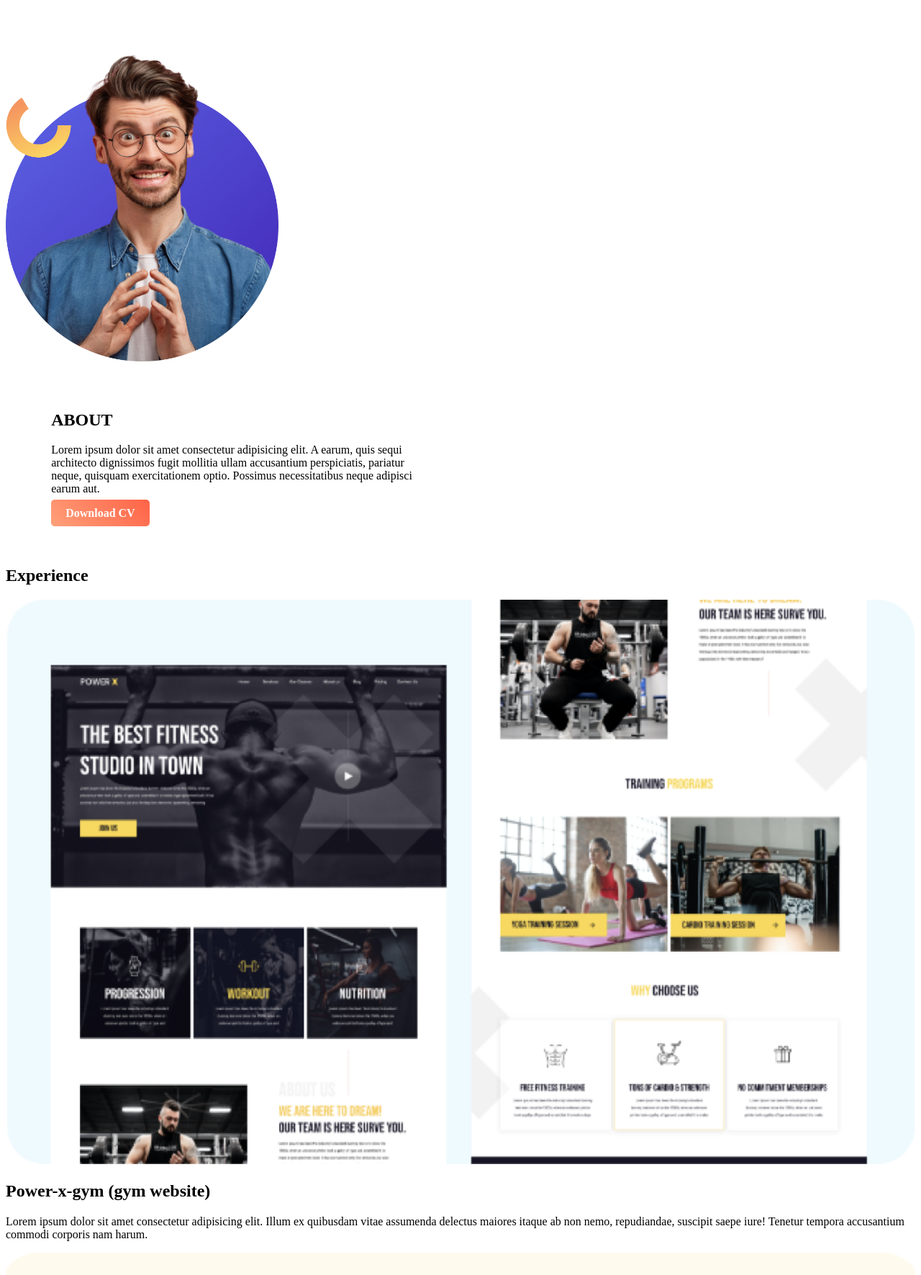
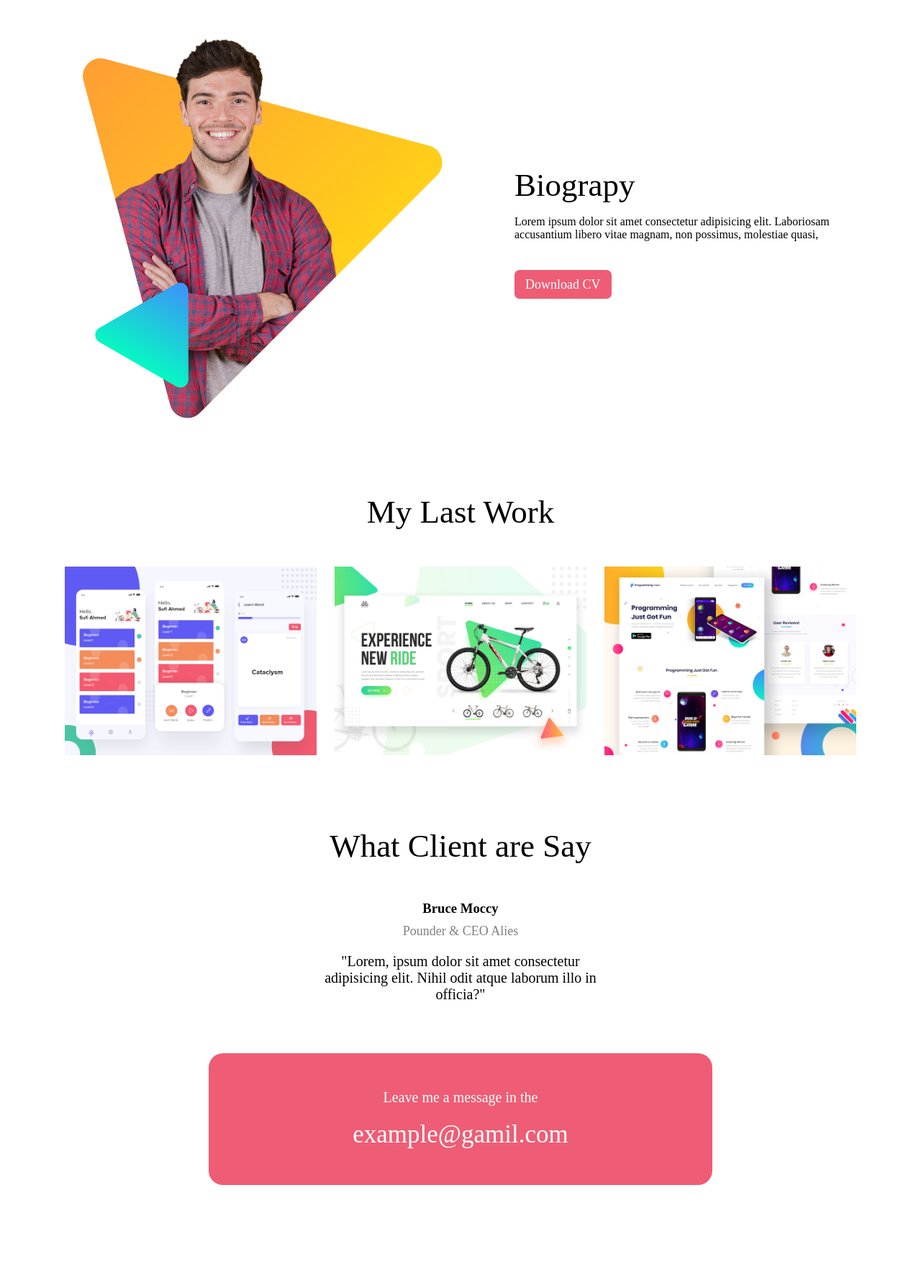
Before and after one commit to Yasin-Arafat1/personal-website, a plain HTML site: page index.html in a window 1280 px wide. Shown: the part 629-2400 px from the top of the page at 72% size. After the commit the page ends 2333 px from the top, so only its background shows below. Drawn offline with Linux system fonts and the light colour scheme.

Commit message:
correction

```diff
--- a/index.html
+++ b/index.html
@@ -10,48 +10,52 @@
 </head>
 
 <body>
-    <section class="self-container">
-        <div>
-            <h3>Hello I'm</h3>
-            <H1>Yasin Arafat</H1>
-            <p>Lorem ipsum dolor sit amet consectetur adipisicing elit. A earum, quis sequi architecto dignissimos fugit
-                mollitia ullam accusantium perspiciatis, pariatur neque, quisquam exercitationem optio. Possimus
-                necessitatibus neque adipisci earum aut.</p>
-            <a class="anchor" href="https://github.com/Yasin-Arafat1/personal-website">Hire me</a>
+    <section class="starting-section">
+        <div class="description">
+            <h2 class="section-title">Hello I'm</h2>
+            <h1 class="name">Yasin Arafat</h1>
+            <p>Lorem ipsum dolor sit amet consectetur adipisicing elit. Laboriosam accusantium libero vitae magnam, non
+                possimus, molestiae quasi,</p>
+            <a class="btn" href="https://app.netlify.com/teams/yasinarafat71122/sites">HIRE ME</a>
         </div>
-        <img class="img" src="images/do not use this pic2.png" alt="">
+
+        <div class="section-image">
+            <img src="images/peter.png" alt="">
+        </div>
     </section>
-
-    <section class="biography">
-        <img class="images" src="images/do not use this pic.png" alt="">
-        <div>
-            <H1>ABOUT</H1>
-            <p>Lorem ipsum dolor sit amet consectetur adipisicing elit. A earum, quis sequi architecto dignissimos fugit
-                mollitia ullam accusantium perspiciatis, pariatur neque, quisquam exercitationem optio. Possimus
-                necessitatibus neque adipisci earum aut.</p>
-            <a class="anchor" href="https://mail.google.com/mail/u/0/?ogbl#inbox">Download CV</a>
+    <section class="starting-section">
+        <div class="section-image">
+            <img src="images/peter.png" alt="">
+        </div>
+        <div class="description">
+            <h2 class="section-title">Biograpy</h2>
+            <p>Lorem ipsum dolor sit amet consectetur adipisicing elit. Laboriosam accusantium libero vitae magnam, non
+                possimus, molestiae quasi,</p>
+            <a class="btn" href="https://app.netlify.com/teams/yasinarafat71122/sites">Download CV</a>
         </div>
     </section>
 
-    <section class="experience-area">
-        <h1>Experience</h1>
-        <div id="full-stack" class="half single-experience">
-            <img class="image" src="images/image 4.png" alt="">
-            <h2>Power-x-gym (gym website)</h2>
-            <p>Lorem ipsum dolor sit amet consectetur adipisicing elit. Illum ex quibusdam vitae assumenda delectus maiores itaque ab non nemo, repudiandae, suscipit saepe iure! Tenetur tempora accusantium commodi corporis nam harum.</p>
-        </div>
-
-        <div id="Baby-web" class="half single-experience"></div>
-            <img class="image" src="images/image 5.png" alt="">
-            <h2>Creative Agency</h2>
-            <p>Lorem ipsum dolor sit amet consectetur adipisicing elit. Saepe fugit provident porro aperiam voluptatum aliquam maxime voluptates iusto pariatur obcaecati quibusdam repudiandae optio eum, modi totam tenetur ut, ea veritatis.</p>
-        </div>
-
-        <div id="Baby-web" class="half single-experience">
-            <img class="image" src="images/image 8.png" alt="">
-            <h2>Hard Rock Music</h2>
-            <p>Lorem ipsum dolor sit, amet consectetur adipisicing elit. Inventore ab at dolores rem! Quis aliquam qui fugit quae obcaecati, illo dolorum voluptate a quam quidem placeat suscipit corrupti, omnis expedita.</p>
+    <section class="work-section">
+        <h1 class="section-title">My Last Work</h1>
+        <div class="work-feature">
+            <img src="./latest-work/work-1.png" alt="">
+            <img src="./latest-work/work-2.jpg" alt="">
+            <img src="./latest-work/work-3.jpg" alt="">
         </div>
     </section>
-    </body>
+
+    <section class="client">
+        <h1 class="section-title">What Client are Say</h1>
+        <div class="client-container">
+            <h3>Bruce Moccy</h3>
+            <p>Pounder & CEO Alies</p>
+            <p id="details">"Lorem, ipsum dolor sit amet consectetur adipisicing elit. Nihil odit atque laborum illo in officia?"</p>
+            <div class="contact">
+                <h5>Leave me a message in the</h5>
+                <h1>example@gamil.com</h1>
+            </div>
+        </div>
+    </section>
+</body>
+
 </html>
--- a/style.css
+++ b/style.css
@@ -1,40 +1,102 @@
-.self-container div{
-    width: 40%;
-    margin: 5%;
-    float: left;
-}
-.img{
-    width: 40%;
-}
-.images{
-    width: 30%;
+
+body{
+    max-width: 1280px;
 }
 
-.anchor{
+.starting-section {
+    display: flex;
+    align-items: center;
+    justify-content: center;
+    gap: 100px;
+    margin-bottom: 100px;
+    margin-top: 50px;
+}
+.section-title{
+    font-size: 45px;
+    margin: 0;
+    font-weight: 500;
+    margin-bottom: 10px;
+}
+.description h1{
+    font-size: 65px;
+    margin: 0;
+    color: rgb(238, 93, 117);
+}
+.section-image img{
+    width: 500px;
+}
+.description p{
+    margin-bottom: 50px;
+    width: 450px;
+    font-size: 16px;
+}
+.btn{
+    color: white;
+    background-color: rgb(238, 93, 117);
+    padding: 10px 15px;
+    border-radius: 7px;
+    font-size: 18px;
     text-decoration: none;
-    background-image: linear-gradient(45deg,lightSalmon, tomato);
-    padding: 10px 20px;
-    border-radius: 5px;
+}
+.work-section{
+    text-align: center;
+}
+.work-section .section-title{
+    margin-bottom: 50px;
+}
+.work-feature {
+    display: flex;
+    align-items: center;
+    justify-content: center;
+    gap: 25px;
+}
+.work-feature img{
+    width: 350px;
+}
+.client{
+    margin-top: 100px;
+}
+.client h1,h3,h5{
+    margin: 0px;
+}
+.client .section-title{
+    text-align: center;
+    margin-bottom: 50px;
+}
+.client-container{
+    text-align: center;
+    display: flex;
+    flex-direction: column;
+    justify-content: center;
+    align-items: center;
+}
+.client-container h3{
+    margin-bottom: 10px;
+}
+.client-container p{
+    width: 400px;
+    color: gray;
+    font-size: 18px;
+    margin: 0;
+}
+#details{
+    color: black;
+    margin: 20px 0;
+    font-size: 20px;
+}
+.contact{
+    padding: 50px 200px;
+    background-color: rgb(238, 93, 117);
+    margin: 50px 0;
     color: white;
-    font-weight: 700;
+    border-radius: 20px;
 }
-.biography{
-    float: left;
+.contact h5{
+    font-size: 20px;
+    font-weight: 500;
+    margin-bottom: 20px;
 }
-.biography div{
-    width: 40%;
-    margin: 5%;
+.contact h1{
+    font-size: 35px;
+    font-weight: 500;
 }
-.image{
-    width: 100%;
-}
-.PROJECT div{
-    width: 40%;
-    margin: 5%
-}
-.PROJECT{
-    display: flex;
-    width: 100%;
-    height: 100%;
-    background-color: rgb(233, 227, 229);
-}
```
